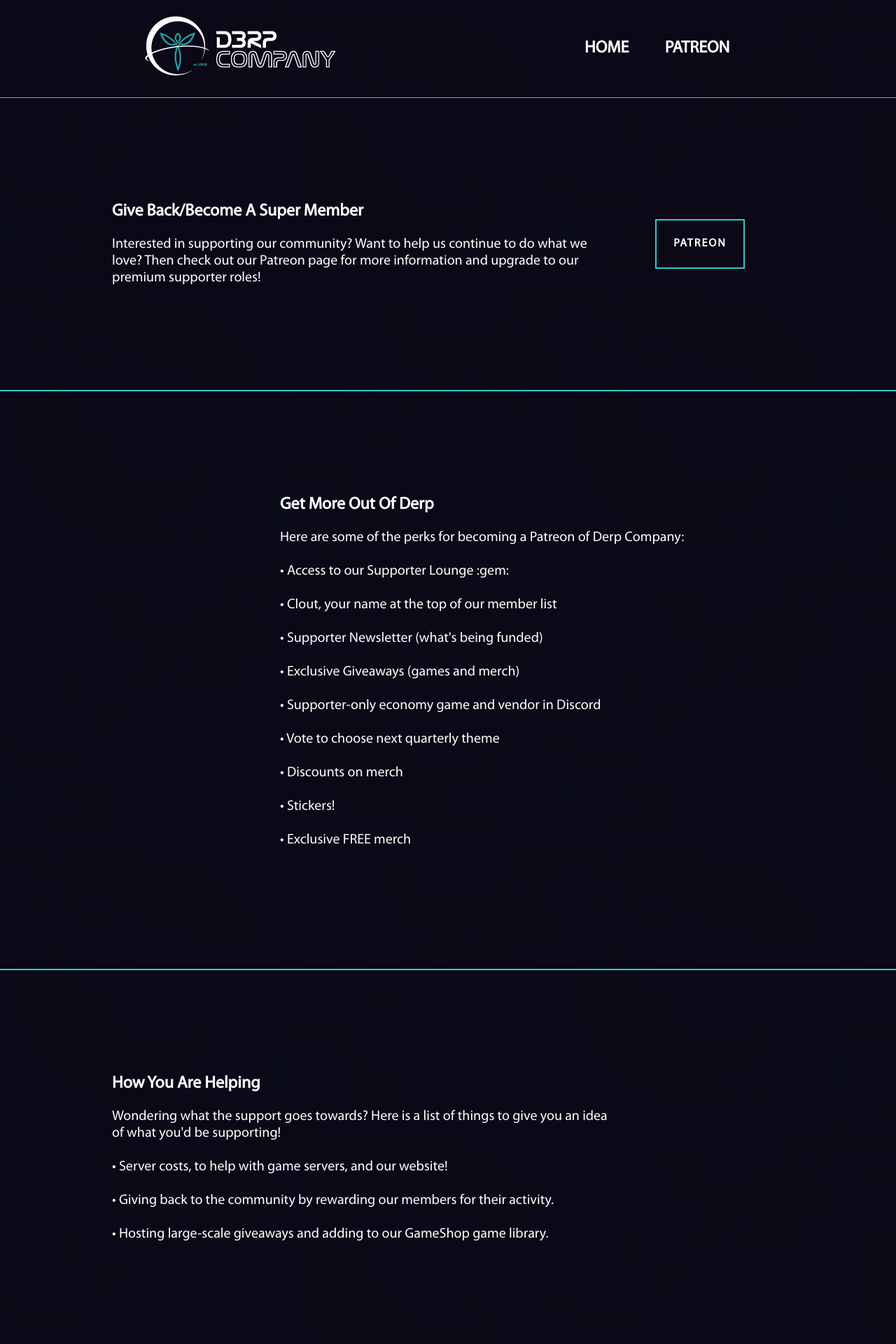
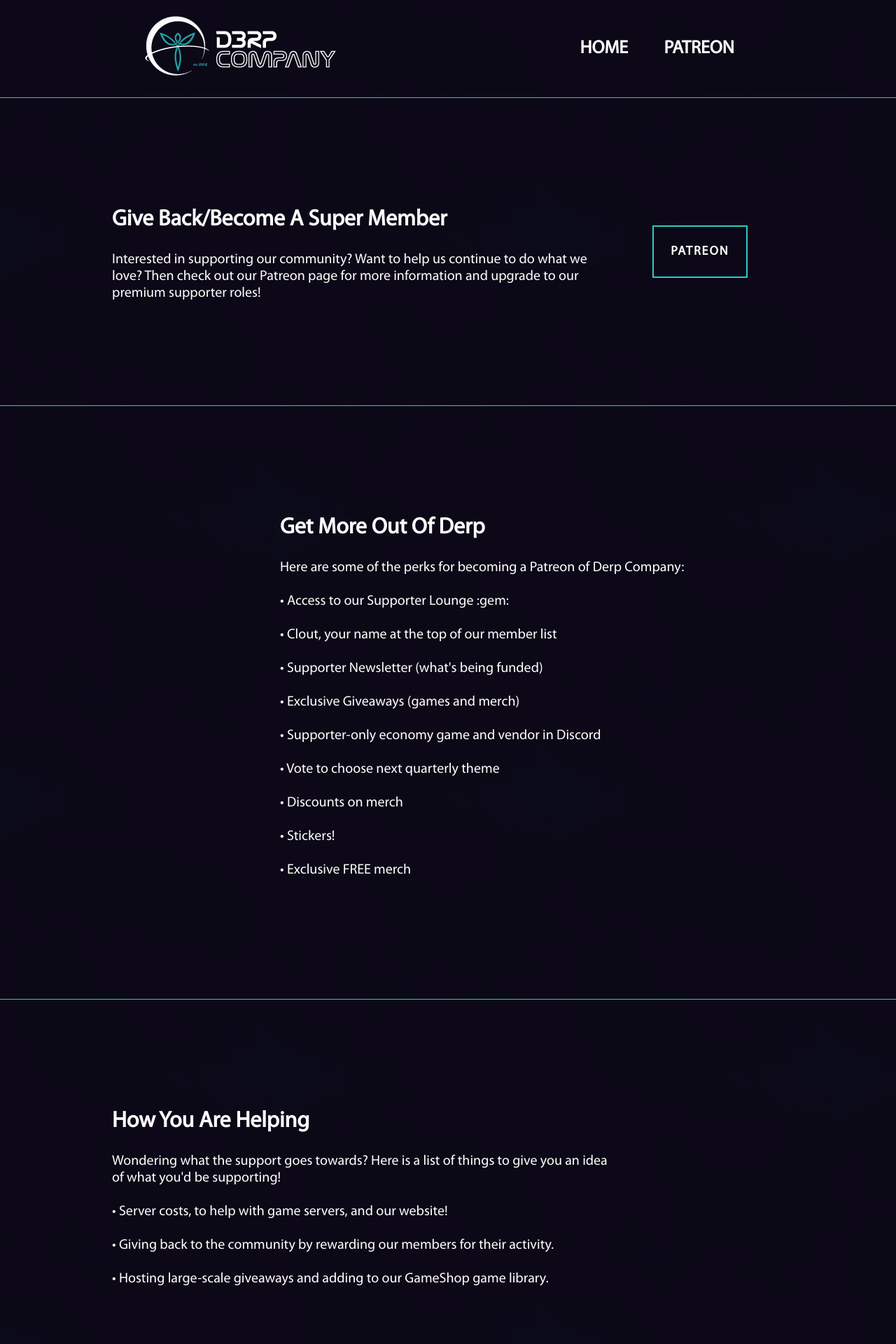
Before and after one commit to DerpCompany/NewWebsite, a Jekyll site: the page built from patreon.md, in a window 1280 px wide. Shown: the top 1920 px of the page at 70% size. Built offline with Jekyll 4.4.1, drawn with Linux system fonts in a browser that asks for light colours; grey boxes are pictures that could not be loaded.

Commit message:
Updated font size

```diff
--- a/_includes/pages.html
+++ b/_includes/pages.html
@@ -1,7 +1,8 @@
 <button class="pagesLink">
-  <h2>
+  <h3>
     <a href="{{ site.baseurl }}/">HOME</a>
-</h2>
+  </h3>
+</button>
 </button>
 {% assign pages_list = (site.pages | sort: 'index') %}
 {% for node in pages_list %}
@@ -11,11 +12,11 @@
     {% endif %}
     {% if node.layout == "page" %}
       <button class="pagesLink">
-        <h2>
+        <h3>
           <a href="{{ site.baseurl }}{{ node.url }}">
             {{ node.title | upcase }}
           </a>
-        </h2>
+        </h3>
       </button>
     {% endif %}
   {% endif %}
--- a/patreon.md
+++ b/patreon.md
@@ -5,7 +5,7 @@
 index: 5
 ---
 
-<div class="section hideTopBorder">
+<div class="section sectionBorderBottom">
   <div class="sectionColumnMain">
     <h2>Give Back/Become A Super Member</h2>
     <p>Interested in supporting our community? Want to help us continue to do what we love? Then check out our Patreon page for more information and upgrade to our premium supporter roles!</p>
@@ -17,7 +17,7 @@
   </div>
 </div>
 
-<div class="section">
+<div class="section sectionBorderBottom">
   <div class="sectionColumnSub">
   </div>
   <div class="sectionColumnMain">
@@ -36,7 +36,7 @@
   </div>
 </div>
 
-<div class="section hideBottomBorder">
+<div class="section">
   <div class="sectionColumnMain">
     <h2>How You Are Helping</h2>
     <p>
--- a/public/css/constants.css
+++ b/public/css/constants.css
@@ -1,4 +1,12 @@
 :root {
+
+  --font-size-xsmall: 14px;
+  --font-size-small: 18px;
+  --font-size-medium: 20px;
+  --font-size-large: 26px;
+  --font-size-xlarge: 32px;
+  --font-size-xxlarge: 38px;
+
   --border-xsmall: 1px;
   --border-small: 2px;
   --border-medium: 3px;
@@ -28,7 +36,6 @@
   --vertical-quarter: 270px;
   --vertical-eighth: 135px;
 
-
   --color-transparet: #00000000;
   --color-text: #fefefe;
   --color-highlight: #29cccc;
--- a/public/css/layout.css
+++ b/public/css/layout.css
@@ -86,6 +86,7 @@
   width: 100%;
   max-height: 800px;
   object-fit: cover;
+  margin-bottom: -4px;
 }
 
 #videoHeader {
@@ -121,13 +122,6 @@
   justify-content: center;
 }
 
-.sectionNoBorder {
-  padding: var(--size-medium) var(--size-xlarge);
-  display: flex;
-  flex-wrap: wrap;
-  justify-content: center;
-}
-
 .sectionColumnMain {
 	width: 100%;
 	max-width: var(--horizontal-three-eighths);
@@ -158,7 +152,6 @@
   height: 600px;
 }
 
-@media screen and (min-width: 960px) {
 .sectionTriButton {
   display: flex;
   flex-wrap: wrap;
@@ -171,20 +164,14 @@
   padding: var(--size-none);
   flex-grow: 1;
 }
-}
 
 @media screen and (max-width: 960px) {
   .sectionTriButton {
-    display: flex;
-    flex-wrap: wrap;
-    align-content: stretch;
-    justify-content: space-evenly;
-    align-items: center;
+
   }
 
   .triButton {
     width: 100%;
-    max-width: var(--horizontal-quarter);
     text-align: center;
     padding: var(--size-none);
   }
@@ -196,7 +183,7 @@
 }
 
 .sectionGameCatalog {
-  padding-top: var(--size-xlarge);
+  padding-top: var(--size-small);
   padding-bottom: var(--size-none);
 }
 
@@ -212,6 +199,10 @@
   max-height: 350px;
 }
 
+.verticalPaddingXLarge {
+  padding-top: var(--size-xlarge);
+  padding-bottom: var(--size-xlarge);
+}
 
 .heightXXSmall {
   height: var(--size-xxsmall);
--- a/public/css/style.css
+++ b/public/css/style.css
@@ -1,7 +1,31 @@
 /* Define font sizes */
 
 p {
-  font-size: 1.25em;
+  font-size: var(--font-size-medium);
+}
+
+h1 {
+  font-size: var(--font-size-xxlarge);
+}
+
+h2 {
+  font-size: var(--font-size-xlarge);
+}
+
+h3 {
+  font-size: var(--font-size-large);
+}
+
+h4 {
+  font-size: var(--font-size-medium);
+}
+
+h5 {
+  font-size: var(--font-size-small);
+}
+
+h6 {
+  font-size: var(--font-size-xsmall);
 }
 
 /* Define styles */
@@ -25,7 +49,7 @@
 
 button {
   font-family : inherit;
-  font-size: 1em;
+  font-size: var(--font-size-small);
 }
 
 .pagesLink {
@@ -52,14 +76,6 @@
   background-color: var(--color-background);
 }
 
-.footerColumn h1 {
-  font-size: 2em;
-}
-
-.footerColumn p {
-  font-size: 1em;
-}
-
 .headervidlink {
 
 }
@@ -67,20 +83,27 @@
 .navButton {
   background-color: var(--color-transparet);
   border: var(--border-small) solid var(--color-highlight);
-  transition: all 1s;
 }
 
 .navButton a {
+  transition: all 0.5s ease;
   letter-spacing: var(--border-small);
-  font-size: 1em !important;
+  font-size: var(--font-size-small) !important;
   text-align: center;
   font-weight: bold;
   text-decoration: none;
   color: var(--color-text);
 }
 
-.section {
+.navButton a:hover {
+  background-color: var(--color-highlight);
+}
+
+.sectionBorderTop {
   border-top: var(--border-xsmall) solid var(--color-highlight);
+}
+
+.sectionBorderBottom {
   border-bottom: var(--border-xsmall) solid var(--color-highlight);
 }
 
@@ -93,7 +116,6 @@
 }
 
 .triButton {
-  background-color: rgb(0, 0, 0, 0);
   border-style: none;
   background-position: center;
   background-repeat: no-repeat;
@@ -102,7 +124,7 @@
 
 .triButton a {
   letter-spacing: var(--border-small);
-  font-size: 2em !important;
+  font-size: var(--font-size-large);
   text-align: center;
   font-weight: bold;
   text-decoration: none;
@@ -118,14 +140,6 @@
 .sectionGameRow {
   -ms-overflow-style: none;  /* IE and Edge */
   scrollbar-width: none;  /* Firefox */
-}
-
-.hideTopBorder {
-  border-top: var(--size-none);
-}
-
-.hideBottomBorder {
-  border-bottom: var(--size-none);
 }
 
 .backgroundImageDark {
```
Also changed, not shown: index.md (+5 -5 lines). Lines whose indentation alone changed are shown as unchanged.
